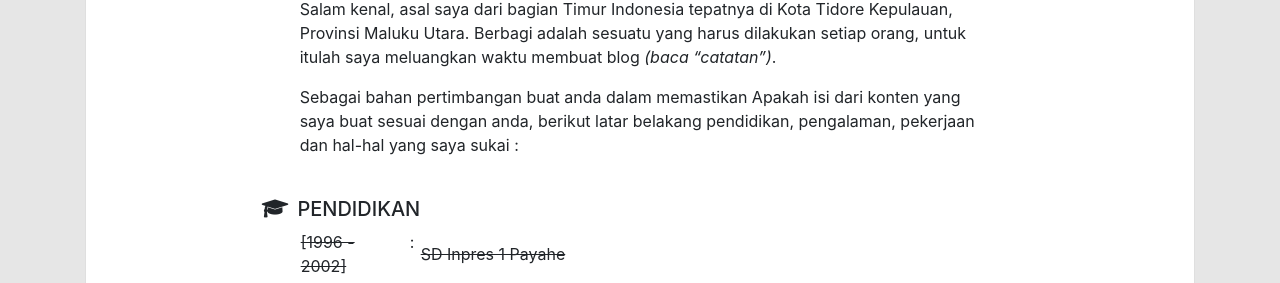
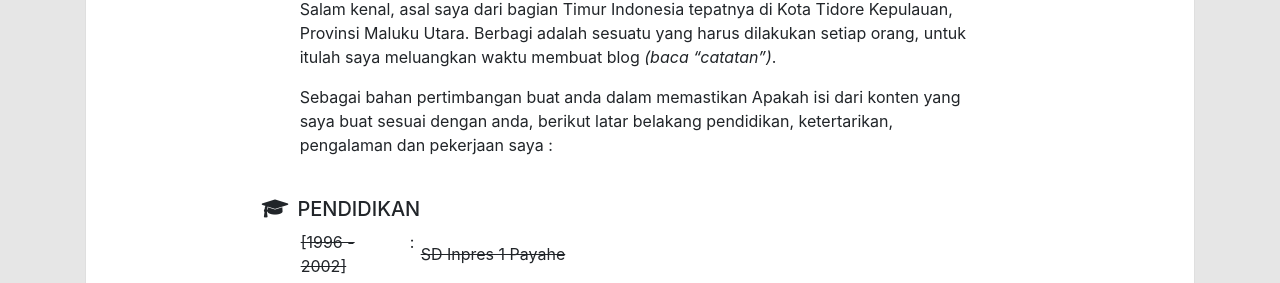
Before and after one commit to surtinaali/blog, a Jekyll site: the page built from about.markdown, in a window 1280 px wide and 900 px high. Shown: the part 461-744 px from the top of the window. Built offline with Jekyll 4.4.1, drawn with Linux system fonts in a browser that asks for light colours.

Commit message:
update about

```diff
--- a/about.markdown
+++ b/about.markdown
@@ -50,7 +50,7 @@ Halo, nama saya
 {: .pt-4}
 Salam kenal, asal saya dari bagian Timur Indonesia tepatnya di Kota Tidore Kepulauan, Provinsi Maluku Utara. Berbagi adalah sesuatu yang harus dilakukan setiap orang, untuk itulah saya meluangkan waktu membuat blog _(baca "catatan")_.
 
-Sebagai bahan pertimbangan buat anda dalam memastikan Apakah isi dari konten yang saya buat sesuai dengan anda, berikut latar belakang pendidikan, pengalaman, pekerjaan dan hal-hal yang saya sukai :
+Sebagai bahan pertimbangan buat anda dalam memastikan Apakah isi dari konten yang saya buat sesuai dengan anda, berikut latar belakang pendidikan, ketertarikan, pengalaman dan pekerjaan saya :
 
 {: .pt-4}
 ##### PENDIDIKAN
```
